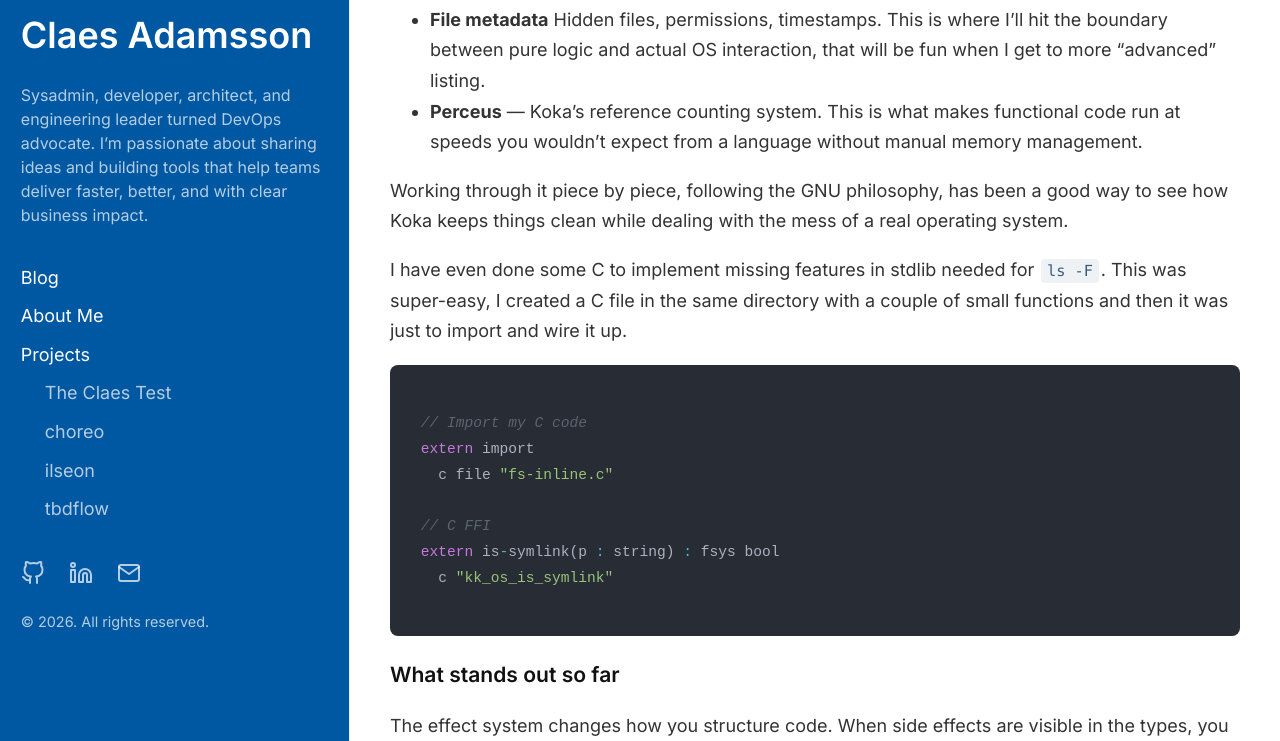
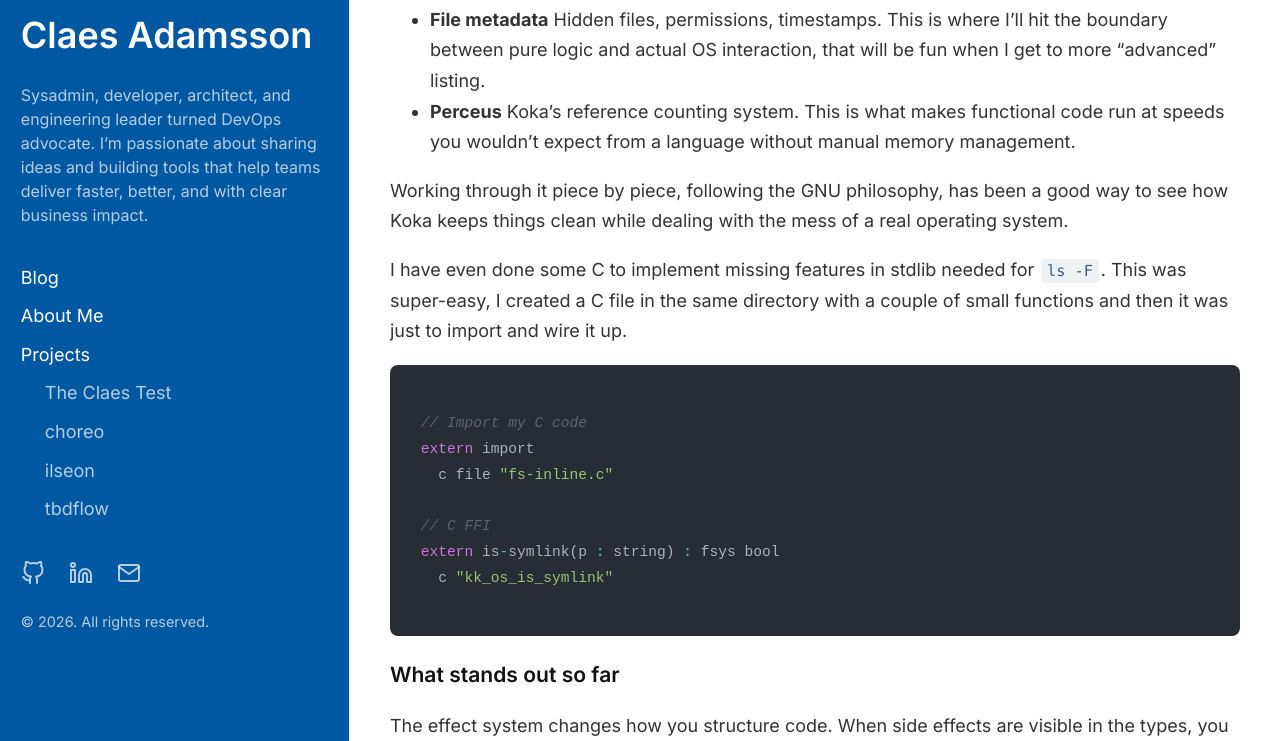
Before and after one commit to cladam/cladam.github.io, a Jekyll site: the page built from _posts/2026-04-06-koka-development.md, in a window 1280 px wide and 900 px high, scrolled down 932 px, cut to the strip 159-900 px from the top of the window. Built offline with Jekyll 4.4.1, drawn with Linux system fonts in a browser that asks for light colours; comment, search, counter and statistics services are not loaded.

Commit message:
fix: asdf

```diff
--- a/_posts/2026-04-06-koka-development.md
+++ b/_posts/2026-04-06-koka-development.md
@@ -28,7 +28,7 @@ I don't learn languages from tutorials. I need a real problem. So I started [kok
 
 * **Sorting** I had to write an insertion sort to be able to reverse sort and get a feel of how `Koka` handles recursion.
 * **File metadata** Hidden files, permissions, timestamps. This is where I'll hit the boundary between pure logic and actual OS interaction, that will be fun when I get to more "advanced" listing.
-* **Perceus** — Koka's reference counting system. This is what makes functional code run at speeds you wouldn't expect from a language without manual memory management.
+* **Perceus** Koka's reference counting system. This is what makes functional code run at speeds you wouldn't expect from a language without manual memory management.
 
 Working through it piece by piece, following the GNU philosophy, has been a good way to see how Koka keeps things clean while dealing with the mess of a real operating system.
 
```
